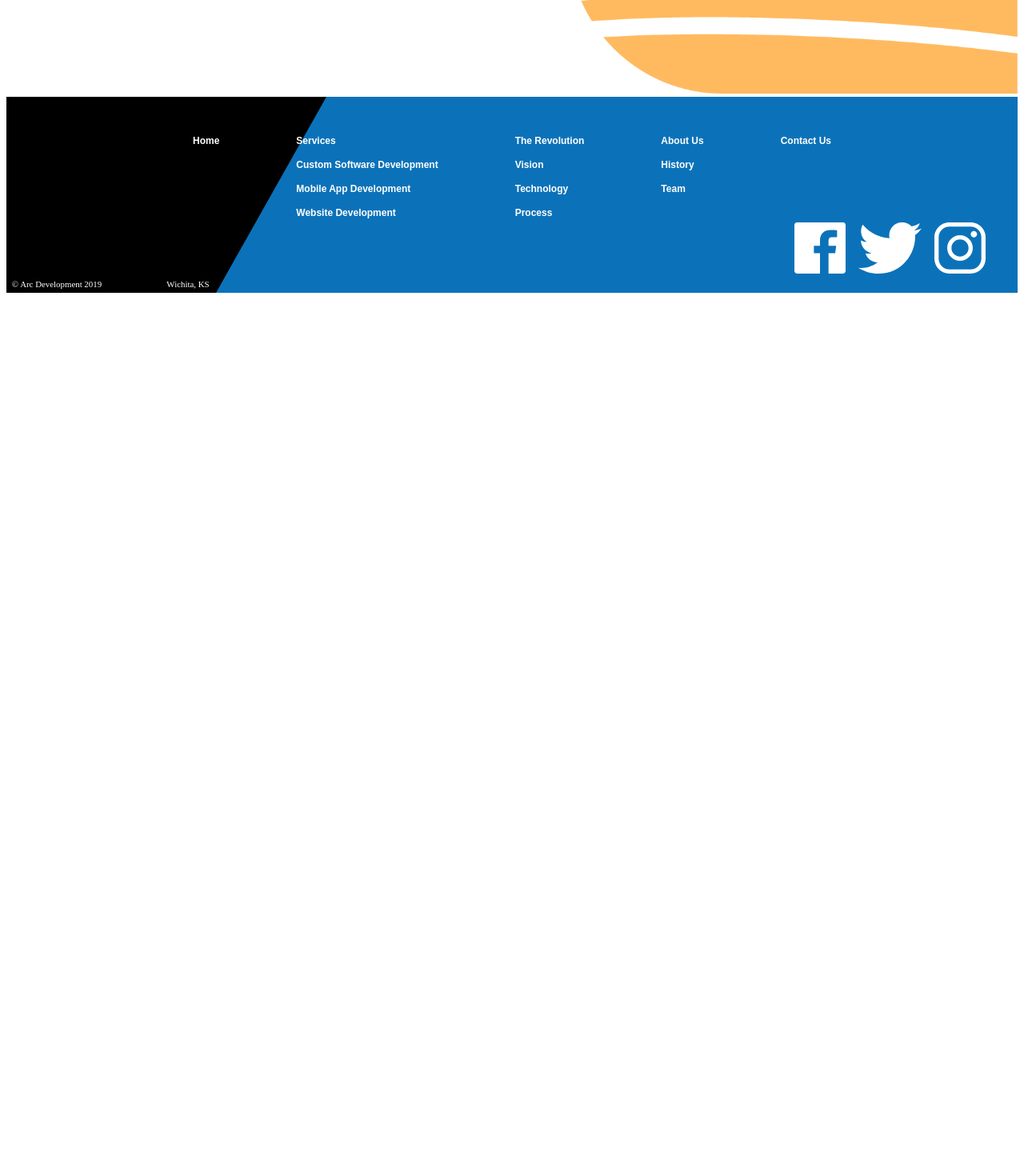
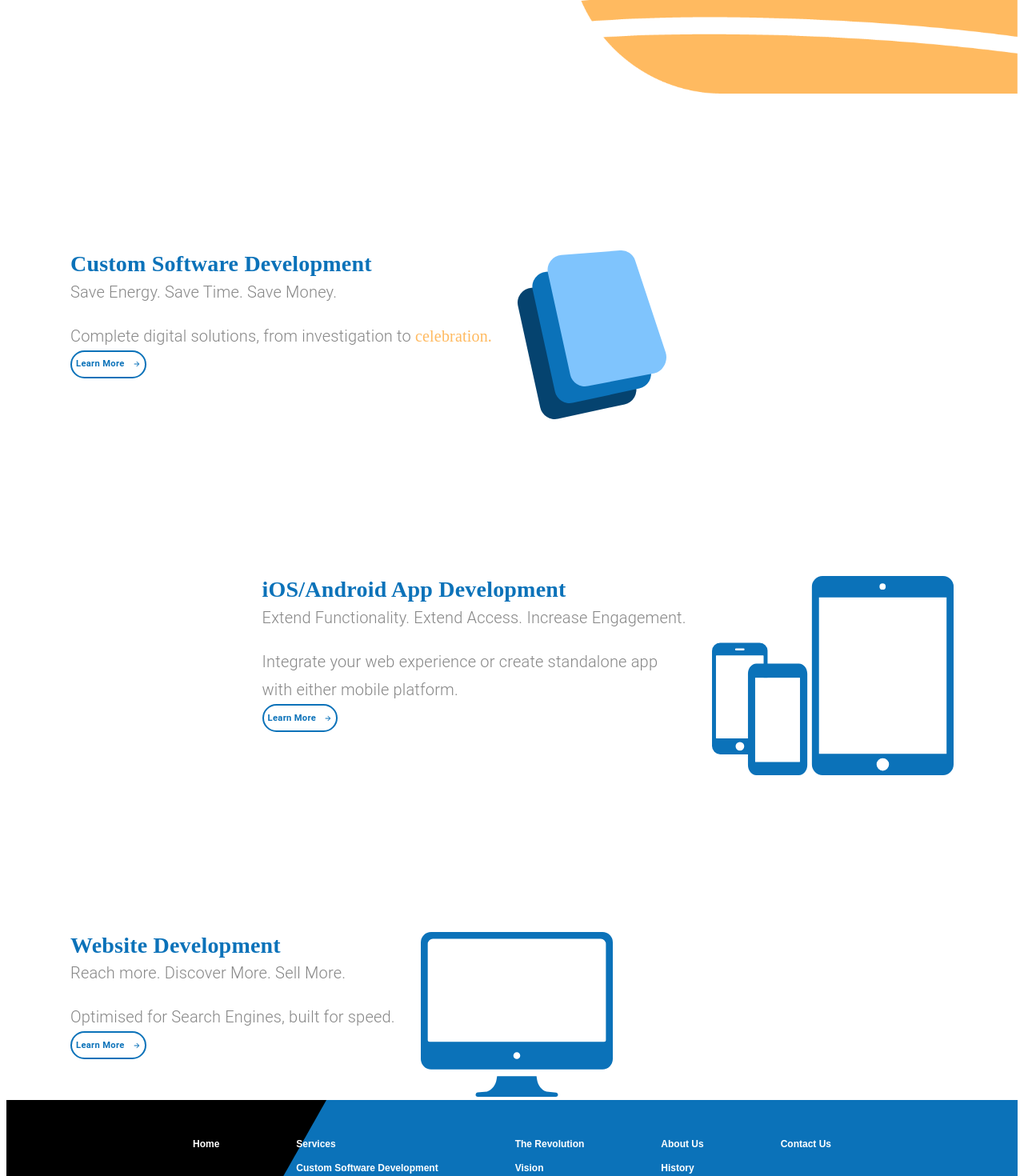
Before and after one commit to dtpearl/arcdev, a React (Create React App) app: page / in a window 1280 px wide. Shown: the part 480-1950 px from the top of the page at 80% size. Before the commit the page ends 854 px from the top, so only its background shows below. Built offline with nearby package versions, Linux system fonts and the light colour scheme; the HTML template or start-up script is replaced by a standard one.

Commit message:
Add Services Block to landing page

```diff
--- a/src/components/LandingPage.js
+++ b/src/components/LandingPage.js
@@ -5,8 +5,12 @@
 import Button from '@material-ui/core/Button';
 import ButtonArrow from './ButtonArrow';
 import Typography from '@material-ui/core/Typography';
+import useMediaQuery from '@material-ui/core/useMediaQuery';
 
 import animationData from '../animations/landinganimation/data';
+import customSoftwareIcon from '../assets/Custom Software Icon.svg';
+import mobileAppsIcon from '../assets/mobileIcon.svg';
+import websitesIcon from '../assets/websiteIcon.svg';
 
 const useStyles = makeStyles(theme => ({
   animation: {
@@ -33,16 +37,19 @@
     marginTop: '1em'
   },
   learnButtonHero: {
-    borderColor: theme.palette.common.blue,
-    color: theme.palette.common.blue,
-    borderWidth: 2,
-    textTransform: 'none',
-    borderRadius: 50,
-    fontFamily: 'Roboto',
-    fontWeight: 'bold',
+    ...theme.typography.learnButton,
     fontSize: '0.9rem',
     height: 45,
     width: 145
+  },
+  learnButton: {
+    ...theme.typography.learnButton,
+    fontSize: '0.7rem',
+    height: 35,
+    padding: 5,
+    [theme.breakpoints.down('sm')]: {
+      marginBottom: '2em'
+    }
   },
   mainContainer: {
     marginTop: '5em',
@@ -54,10 +61,29 @@
     }
   },
   heroTextContainer: {
-    minWith: '21.5em',
+    minWidth: '21.5em',
     marginLeft: '1em',
     [theme.breakpoints.down('xs')]: {
       marginLeft: 0
+    }
+  },
+  specialText: {
+    fontFamily: 'Pacifico',
+    color: theme.palette.common.orange
+  },
+  subtitle: {
+    marginBottom: '1em'
+  },
+  icon: {
+    marginLeft: '2em',
+    [theme.breakpoints.down('xs')]: {
+      marginLeft: 0
+    }
+  },
+  serviceContainer: {
+    marginTop: '12em',
+    [theme.breakpoints.down('sm')]: {
+      padding: 25
     }
   }
 }));
@@ -65,6 +91,7 @@
 export default function LandingPage() {
   const classes = useStyles();
   const theme = useTheme();
+  const matchesSM = useMediaQuery(theme.breakpoints.down('sm'));
 
   const defaultOptions = {
     loop: true,
@@ -77,40 +104,39 @@
 
   return (
     <React.Fragment>
-      <Grid container direction="column" className={classes.mainContainer}>
+      <Grid container direction='column' className={classes.mainContainer}>
         <Grid item>
           {' '}
-          {/* Section 1 */}
+          {/* Section 1 - Hero Block */}
           <Grid
             container
-            direction="row"
-            justify="flex-end"
-            alignItems="center"
+            direction='row'
+            justify='flex-end'
+            alignItems='center'
           >
             <Grid className={classes.heroTextContainer} sm item>
-              <Typography align="center" variant="h2">
+              <Typography align='center' variant='h2'>
                 Bringing West Coast Technology
                 <br />
                 to the Midwest
-              </Typography>
+              </Typography>{' '}
+              {/* Start - Button Container */}
               <Grid
                 container
-                justify="center"
+                justify='center'
                 className={classes.buttonContainer}
               >
-                {' '}
-                {/* Start - Button Container */}
                 <Grid item>
                   <Button
                     className={classes.estimateButton}
-                    variant="contained"
+                    variant='contained'
                   >
                     Free Estimate
                   </Button>
                 </Grid>
                 <Grid item>
                   <Button
-                    variant="outlined"
+                    variant='outlined'
                     className={classes.learnButtonHero}
                   >
                     <span style={{ marginRight: 10 }}>Learn More</span>
@@ -130,6 +156,127 @@
           </Grid>
         </Grid>{' '}
         {/* End Section 1 */}
+        {/* Section 2 - Services - Custom Software Block */}
+        <Grid item>
+          <Grid
+            container
+            direction='row'
+            justify={matchesSM ? 'center' : undefined}
+            className={classes.serviceContainer}
+          >
+            <Grid
+              item
+              style={{
+                marginLeft: matchesSM ? 0 : '5em',
+                textAlign: matchesSM ? 'center' : undefined
+              }}
+            >
+              <Typography variant='h4'>Custom Software Development</Typography>
+              <Typography variant='subtitle1' className={classes.subtitle}>
+                Save Energy. Save Time. Save Money.
+              </Typography>
+              <Typography variant='subtitle1'>
+                Complete digital solutions, from investigation to{' '}
+                <span className={classes.specialText}>celebration.</span>
+              </Typography>
+              <Button variant='outlined' className={classes.learnButton}>
+                <span style={{ marginRight: 10 }}>Learn More</span>
+                <ButtonArrow
+                  width={10}
+                  height={10}
+                  fill={theme.palette.common.blue}
+                />
+              </Button>
+            </Grid>
+            <Grid item>
+              <img
+                alt='Custom Software Icon'
+                src={customSoftwareIcon}
+                className={classes.icon}
+              />
+            </Grid>
+          </Grid>
+        </Grid>
+        {/* Section 2 - Services - iOS/Android App Development Block */}
+        <Grid item>
+          <Grid
+            container
+            direction='row'
+            justify={matchesSM ? 'center' : 'flex-end'}
+            className={classes.serviceContainer}
+          >
+            <Grid
+              item
+              style={{
+                textAlign: matchesSM ? 'center' : undefined
+              }}
+            >
+              <Typography variant='h4'>iOS/Android App Development</Typography>
+              <Typography variant='subtitle1' className={classes.subtitle}>
+                Extend Functionality. Extend Access. Increase Engagement.
+              </Typography>
+              <Typography variant='subtitle1'>
+                Integrate your web experience or create standalone app
+                {matchesSM ? ' ' : <br />}with either mobile platform.
+              </Typography>
+              <Button variant='outlined' className={classes.learnButton}>
+                <span style={{ marginRight: 10 }}>Learn More</span>
+                <ButtonArrow
+                  width={10}
+                  height={10}
+                  fill={theme.palette.common.blue}
+                />
+              </Button>
+            </Grid>
+            <Grid item style={{ marginRight: matchesSM ? 0 : '5em' }}>
+              <img
+                alt='Mobile Phone Icon'
+                src={mobileAppsIcon}
+                className={classes.icon}
+              />
+            </Grid>
+          </Grid>
+        </Grid>
+        {/* Section 2 - Services - Websites Block */}
+        <Grid item>
+          <Grid
+            container
+            direction='row'
+            justify={matchesSM ? 'center' : undefined}
+            className={classes.serviceContainer}
+          >
+            <Grid
+              item
+              style={{
+                marginLeft: matchesSM ? 0 : '5em',
+                textAlign: matchesSM ? 'center' : undefined
+              }}
+            >
+              <Typography variant='h4'>Website Development</Typography>
+              <Typography variant='subtitle1' className={classes.subtitle}>
+                Reach more. Discover More. Sell More.
+              </Typography>
+              <Typography variant='subtitle1'>
+                Optimised for Search Engines, built for speed.
+              </Typography>
+              <Button variant='outlined' className={classes.learnButton}>
+                <span style={{ marginRight: 10 }}>Learn More</span>
+                <ButtonArrow
+                  width={10}
+                  height={10}
+                  fill={theme.palette.common.blue}
+                />
+              </Button>
+            </Grid>
+            <Grid item>
+              <img
+                alt='Computer Monitor Icon'
+                src={websitesIcon}
+                className={classes.icon}
+              />
+            </Grid>
+          </Grid>
+        </Grid>
       </Grid>
     </React.Fragment>
   );
--- a/src/components/ui/Footer.js
+++ b/src/components/ui/Footer.js
@@ -64,13 +64,13 @@
   return (
     <footer className={classes.footer}>
       <Hidden mdDown>
-        <Grid container justify="center" className={classes.mainContainer}>
+        <Grid container justify='center' className={classes.mainContainer}>
           <Grid item className={classes.gridItem}>
-            <Grid container direction="column" spacing={2}>
+            <Grid container direction='column' spacing={2}>
               <Grid
                 item
                 component={Link}
-                to="/"
+                to='/'
                 className={classes.link}
                 onClick={() => setValue(0)}
               >
@@ -80,12 +80,12 @@
           </Grid>
           {/* END HOME */}
           <Grid item className={classes.gridItem}>
-            <Grid container direction="column" spacing={2}>
+            <Grid container direction='column' spacing={2}>
               <Grid
                 item
                 className={classes.link}
                 component={Link}
-                to="/services"
+                to='/services'
                 onClick={() => {
                   setValue(1);
                   setSelectedIndex(0);
@@ -97,7 +97,7 @@
                 item
                 className={classes.link}
                 component={Link}
-                to="/customsoftware"
+                to='/customsoftware'
                 onClick={() => {
                   setValue(1);
                   setSelectedIndex(1);
@@ -109,19 +109,19 @@
                 item
                 className={classes.link}
                 component={Link}
-                to="/mobileapps"
+                to='/mobileapps'
                 onClick={() => {
                   setValue(1);
                   setSelectedIndex(2);
                 }}
               >
-                Mobile App Development
+                iOS/Andorid App Development
               </Grid>
               <Grid
                 item
                 className={classes.link}
                 component={Link}
-                to="/websites"
+                to='/websites'
                 onClick={() => {
                   setValue(1);
                   setSelectedIndex(3);
@@ -133,12 +133,12 @@
           </Grid>
           {/* END SERVICES */}
           <Grid item className={classes.gridItem}>
-            <Grid container direction="column" spacing={2}>
+            <Grid container direction='column' spacing={2}>
               <Grid
                 item
                 className={classes.link}
                 component={Link}
-                to="/revolution"
+                to='/revolution'
                 onClick={() => setValue(2)}
               >
                 The Revolution
@@ -147,7 +147,7 @@
                 item
                 className={classes.link}
                 component={Link}
-                to="/revolution"
+                to='/revolution'
                 onClick={() => setValue(2)}
               >
                 Vision
@@ -156,7 +156,7 @@
                 item
                 className={classes.link}
                 component={Link}
-                to="/revolution"
+                to='/revolution'
                 onClick={() => setValue(2)}
               >
                 Technology
@@ -165,7 +165,7 @@
                 item
                 className={classes.link}
                 component={Link}
-                to="/revolution"
+                to='/revolution'
                 onClick={() => setValue(2)}
               >
                 Process
@@ -174,12 +174,12 @@
           </Grid>
           {/* END REVOLUTION */}
           <Grid item className={classes.gridItem}>
-            <Grid container direction="column" spacing={2}>
+            <Grid container direction='column' spacing={2}>
               <Grid
                 item
                 className={classes.link}
                 component={Link}
-                to="/about"
+                to='/about'
                 onClick={() => setValue(3)}
               >
                 About Us
@@ -188,7 +188,7 @@
                 item
                 className={classes.link}
                 component={Link}
-                to="/about"
+                to='/about'
                 onClick={() => setValue(3)}
               >
                 History
@@ -197,7 +197,7 @@
                 item
                 className={classes.link}
                 component={Link}
-                to="/about"
+                to='/about'
                 onClick={() => setValue(3)}
               >
                 Team
@@ -206,12 +206,12 @@
           </Grid>
           {/* END ABOUT US */}
           <Grid item className={classes.gridItem}>
-            <Grid container direction="column" spacing={2}>
+            <Grid container direction='column' spacing={2}>
               <Grid
                 item
                 className={classes.link}
                 component={Link}
-                to="/contact"
+                to='/contact'
                 onClick={() => setValue(4)}
               >
                 Contact Us
@@ -223,42 +223,42 @@
         {/* END MAIN CONTAINER */}
       </Hidden>
       <img
-        alt="Decorative black slash"
+        alt='Decorative black slash'
         src={footerAdornment}
         className={classes.adornment}
       />
       <Grid
         container
-        justify="flex-end"
+        justify='flex-end'
         spacing={2}
         className={classes.socialContainer}
       >
         <Grid
           item
           component={'a'}
-          href="https://www.facebook.com"
-          rel="noopener noreferrer"
-          target="_blank"
+          href='https://www.facebook.com'
+          rel='noopener noreferrer'
+          target='_blank'
         >
-          <img alt="Facebook logo" src={facebook} className={classes.icon} />
+          <img alt='Facebook logo' src={facebook} className={classes.icon} />
         </Grid>
         <Grid
           item
           component={'a'}
-          href="https://www.twitter.com"
-          rel="noopener noreferrer"
-          target="_blank"
+          href='https://www.twitter.com'
+          rel='noopener noreferrer'
+          target='_blank'
         >
-          <img alt="Twitter logo" src={twitter} className={classes.icon} />
+          <img alt='Twitter logo' src={twitter} className={classes.icon} />
         </Grid>
         <Grid
           item
           component={'a'}
-          href="https://www.instagram.com"
-          rel="noopener noreferrer"
-          target="_blank"
+          href='https://www.instagram.com'
+          rel='noopener noreferrer'
+          target='_blank'
         >
-          <img alt="Instagram logo" src={instagram} className={classes.icon} />
+          <img alt='Instagram logo' src={instagram} className={classes.icon} />
         </Grid>
       </Grid>
     </footer>
--- a/src/components/ui/Header.js
+++ b/src/components/ui/Header.js
@@ -170,7 +170,7 @@
       selectedIndex: 1
     },
     {
-      name: 'Mobile App Development',
+      name: 'iOS/Android App Development',
       link: '/mobileapps',
       activeIndex: 1,
       selectedIndex: 2
@@ -229,7 +229,7 @@
         value={value}
         onChange={handleChange}
         className={classes.tabContainer}
-        indicatorColor="primary"
+        indicatorColor='primary'
       >
         {routes.map((route, index) => (
           <Tab
@@ -245,17 +245,17 @@
         ))}
       </Tabs>
       <Button
-        variant="contained"
-        color="secondary"
+        variant='contained'
+        color='secondary'
         className={classes.button}
         component={Link}
-        to="/estimate"
+        to='/estimate'
         onClick={() => setValue(5)}
       >
         Free Estimate
       </Button>
       <Menu
-        id="simple-menu"
+        id='simple-menu'
         anchorEl={anchorEl}
         open={openMenu}
         onClose={handleClose}
@@ -336,7 +336,7 @@
               setValue(5);
             }}
             component={Link}
-            to="/estimate"
+            to='/estimate'
           >
             <ListItemText className={classes.drawerItem} disableTypography>
               Free Estimate
@@ -357,16 +357,16 @@
   return (
     <React.Fragment>
       <ElevationScroll>
-        <AppBar position="fixed" className={classes.appbar}>
+        <AppBar position='fixed' className={classes.appbar}>
           <Toolbar disableGutters>
             <Button
               component={Link}
-              to="/"
+              to='/'
               className={classes.logoContainer}
               onClick={() => setValue(0)}
               disableRipple
             >
-              <img src={logo} alt="Company Logo" className={classes.logo} />
+              <img src={logo} alt='Company Logo' className={classes.logo} />
             </Button>
             {matches ? drawer : tabs}
           </Toolbar>
--- a/src/components/ui/Theme.js
+++ b/src/components/ui/Theme.js
@@ -2,18 +2,19 @@
 
 const arcBlue = '#0b72b9';
 const arcOrange = '#ffba60';
+const arcGrey = '#868686';
 
 export default createMuiTheme({
   palette: {
     common: {
-      blue: `${arcBlue}`,
-      orange: `${arcOrange}`
+      blue: arcBlue,
+      orange: arcOrange
     },
     primary: {
-      main: `${arcBlue}`
+      main: arcBlue
     },
     secondary: {
-      main: `${arcOrange}`
+      main: arcOrange
     }
   },
   typography: {
@@ -34,8 +35,28 @@
       fontFamily: 'Raleway',
       fontWeight: 700,
       fontSize: '2.5rem',
-      color: `${arcBlue}`,
+      color: arcBlue,
       lineHeight: 1.5
+    },
+    h4: {
+      fontFamily: 'Raleway',
+      fontSize: '1.75rem',
+      color: arcBlue,
+      fontWeight: 700
+    },
+    subtitle1: {
+      fontSize: '1.25rem',
+      fontWeight: 300,
+      color: arcGrey
+    },
+    learnButton: {
+      borderColor: arcBlue,
+      color: arcBlue,
+      borderWidth: 2,
+      textTransform: 'none',
+      borderRadius: 50,
+      fontFamily: 'Roboto',
+      fontWeight: 'bold'
     }
   }
 });
```
